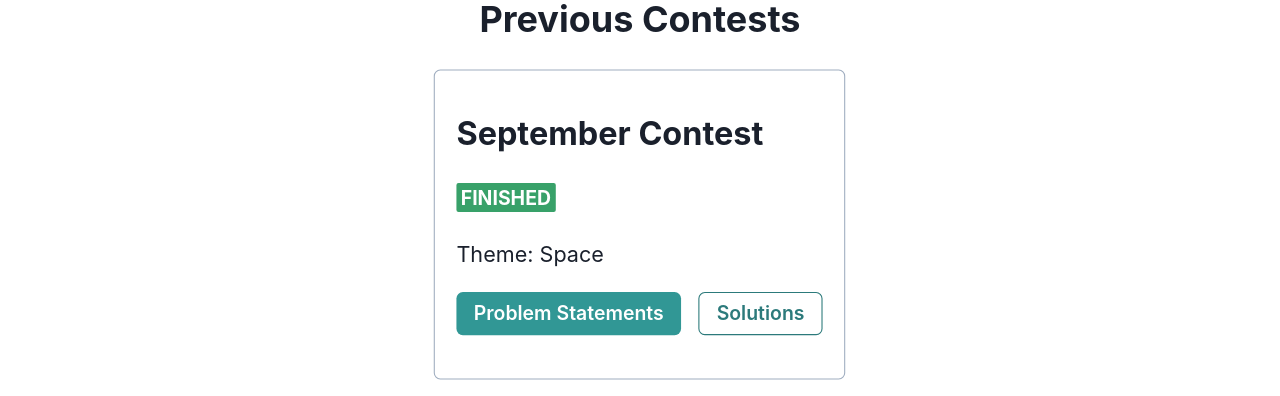
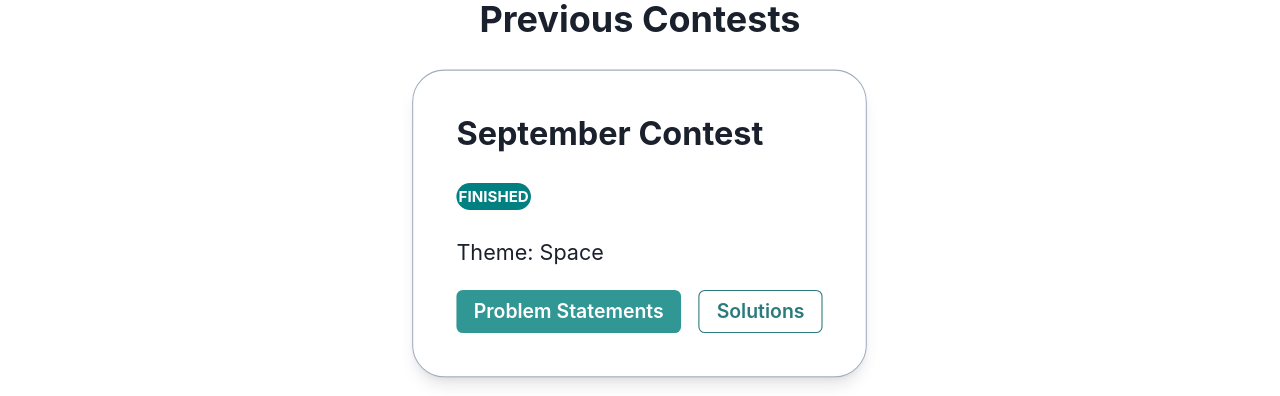
Before and after one commit to pes-alcoding-club/website, a Next.js app in the folder client/: page /register in a window 1280 px wide. Shown: the part 404-800 px from the top of the page. Built offline with nearby package versions, Linux system fonts and the light colour scheme.

Commit message:
Fixed Minor Issues

```diff
--- a/client/src/components/Carousel/ContestCard.tsx
+++ b/client/src/components/Carousel/ContestCard.tsx
@@ -25,19 +25,24 @@
     solutionURL,
 }) => (
     <Box
-        borderRadius="md"
+        borderRadius="30px"
         p={{ lg: '5', base: '2' }}
+        paddingX={{ lg: '10', base: '5' }}
         border="solid 1px"
         borderColor="gray.400"
+        boxShadow="lg"
     >
         <Heading fontSize={{ lg: '3xl', base: '2xl' }} my="5">
             {name}
         </Heading>
         <Badge
             variant="solid"
-            colorScheme="green"
-            fontSize={{ lg: 'lg', base: 'md' }}
+            backgroundColor='#008080'
+            fontSize={{ lg: 'sm', base: 'sm' }}
             my="2"
+            p={{ lg: '0.5', base: '0.5' }}
+            borderRadius="full"
+            fontWeight="bold"
         >
             {status}
         </Badge>
--- a/client/src/components/Carousel/index.tsx
+++ b/client/src/components/Carousel/index.tsx
@@ -81,7 +81,7 @@
                 justifyContent="center"
                 position="relative"
             >
-                <Box mx="auto">
+                <Box mx="auto" mb="5px">
                     {data.map(
                         (
                             {
@@ -125,7 +125,7 @@
                     mx="auto"
                     mt={{ lg: '10', base: '5' }}
                 >
-                    <Button onClick={decrement}>
+                    <Button onClick={decrement} mr={{lg:"7",base:"7"}}>
                         <FaArrowCircleLeft cursor="pointer" size="30" />
                     </Button>
                     <Button onClick={increment}>
--- a/client/src/components/Form.tsx
+++ b/client/src/components/Form.tsx
@@ -90,7 +90,7 @@
                     Donec sit amet enim pharetra, posuere odio nec, mollis mi.
                 </Text>
             </Container>
-            <Container>
+            <Container id="form">
                 <Heading textAlign="center" my="10">
                     Apply
                 </Heading>
--- a/client/src/config.ts
+++ b/client/src/config.ts
@@ -14,7 +14,7 @@
         solutionURL: 'www.google.com',
     },
     {
-        name: 'September Contest',
+        name: 'February Contest',
         status: 'Finished',
         theme: 'Space',
         problemsURL: 'www.google.com',
```
Lines whose indentation alone changed are shown as unchanged.
